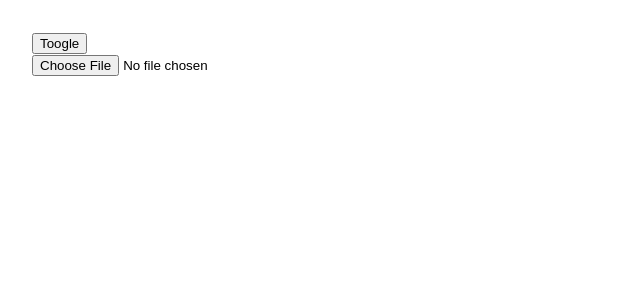
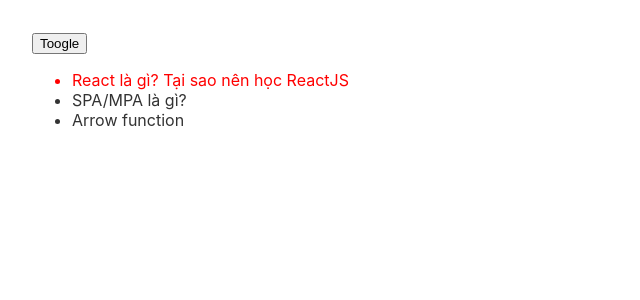
Before and after one commit to huuphuoc100911/tiktok_reacjs, a React (Create React App) app: page / in a window 1280 px wide. Both pictures are taken after a click on the button "Toogle". Shown: the top 300 px of the page, without its empty margins (0-640 px from the left). Built offline with nearby package versions, Linux system fonts and the light colour scheme.

Commit message:
useEffect with chat app

```diff
--- a/src/Content.js
+++ b/src/Content.js
@@ -1,28 +1,49 @@
 import { useEffect, useState } from "react";
 
+const lessons = [
+    {
+        id: 1,
+        name: "React là gì? Tại sao nên học ReactJS",
+    },
+    {
+        id: 2,
+        name: "SPA/MPA là gì?",
+    },
+    {
+        id: 3,
+        name: "Arrow function",
+    },
+];
+
 function Content() {
-    const [avatar, setAvatar] = useState();
+    const [lessonId, setLessonId] = useState(1);
 
     useEffect(() => {
-        // Clean Function
+        const handleComment = ({ detail }) => {
+            console.log(detail);
+        };
+        window.addEventListener(`lesson-${lessonId}`, handleComment);
+
         return () => {
-            avatar && URL.revokeObjectURL(avatar.preview);
+            window.removeEventListener(`lesson-${lessonId}`, handleComment);
         };
-    }, [avatar]);
-
-    const handlePreviewAvatar = (e) => {
-        const file = e.target.files[0];
-
-        file.preview = URL.createObjectURL(file);
-        setAvatar(file);
-    };
+    }, [lessonId]);
 
     return (
         <div>
-            <input type="file" onChange={handlePreviewAvatar} />
-            {avatar && (
-                <img src={avatar.preview} alt="" width="80px" height="80px" />
-            )}
+            <ul>
+                {lessons.map((lesson) => (
+                    <li
+                        key={lesson.id}
+                        style={{
+                            color: lessonId === lesson.id ? "red" : "#333",
+                        }}
+                        onClick={() => setLessonId(lesson.id)}
+                    >
+                        {lesson.name}
+                    </li>
+                ))}
+            </ul>
         </div>
     );
 }
--- a/src/index.js
+++ b/src/index.js
@@ -3,6 +3,21 @@
 import "./index.css";
 import App from "./App";
 import reportWebVitals from "./reportWebVitals";
+
+// Fake Comment
+function emitComment(id) {
+    setInterval(() => {
+        window.dispatchEvent(
+            new CustomEvent(`lesson-${id}`, {
+                detail: `Nội dung comment của lesson ${id}`,
+            })
+        );
+    }, 2000);
+}
+
+emitComment(1);
+emitComment(2);
+emitComment(3);
 
 const root = ReactDOM.createRoot(document.getElementById("root"));
 root.render(
```
